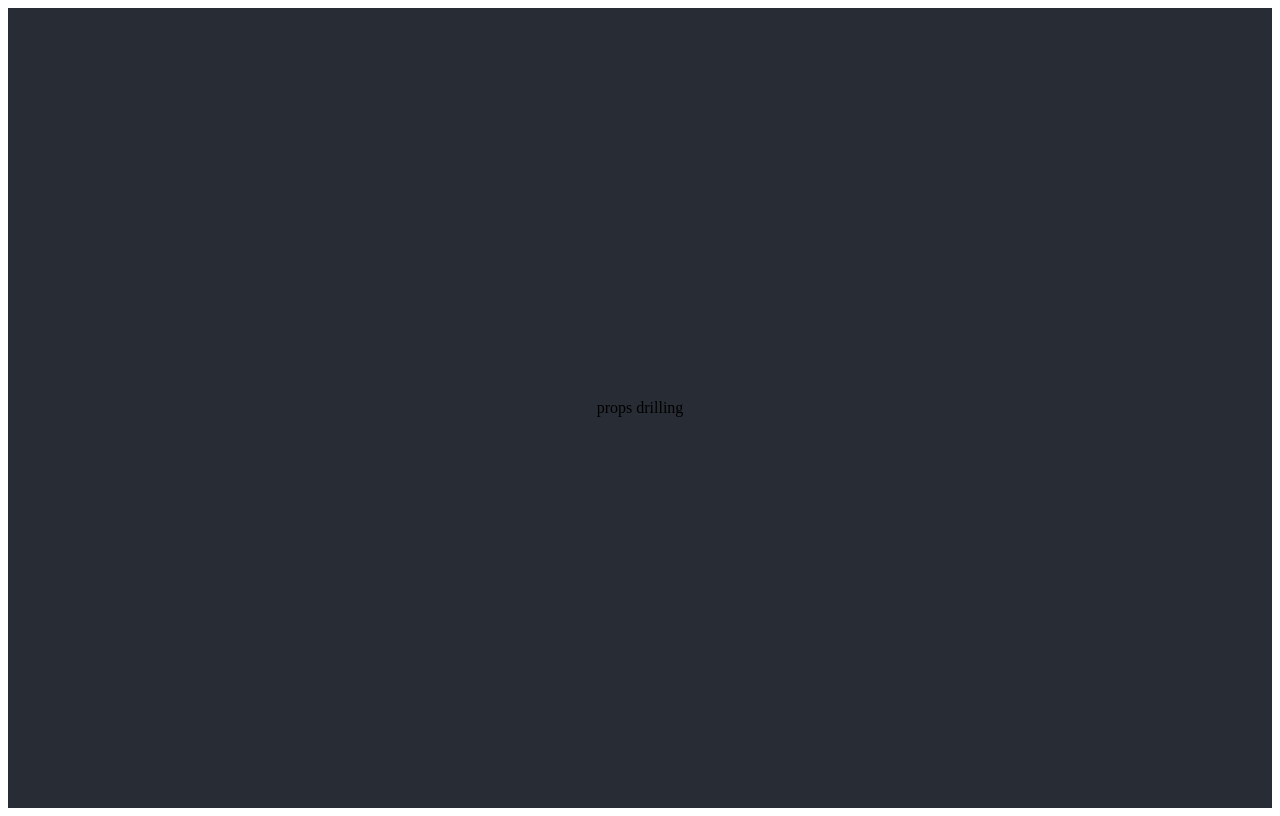
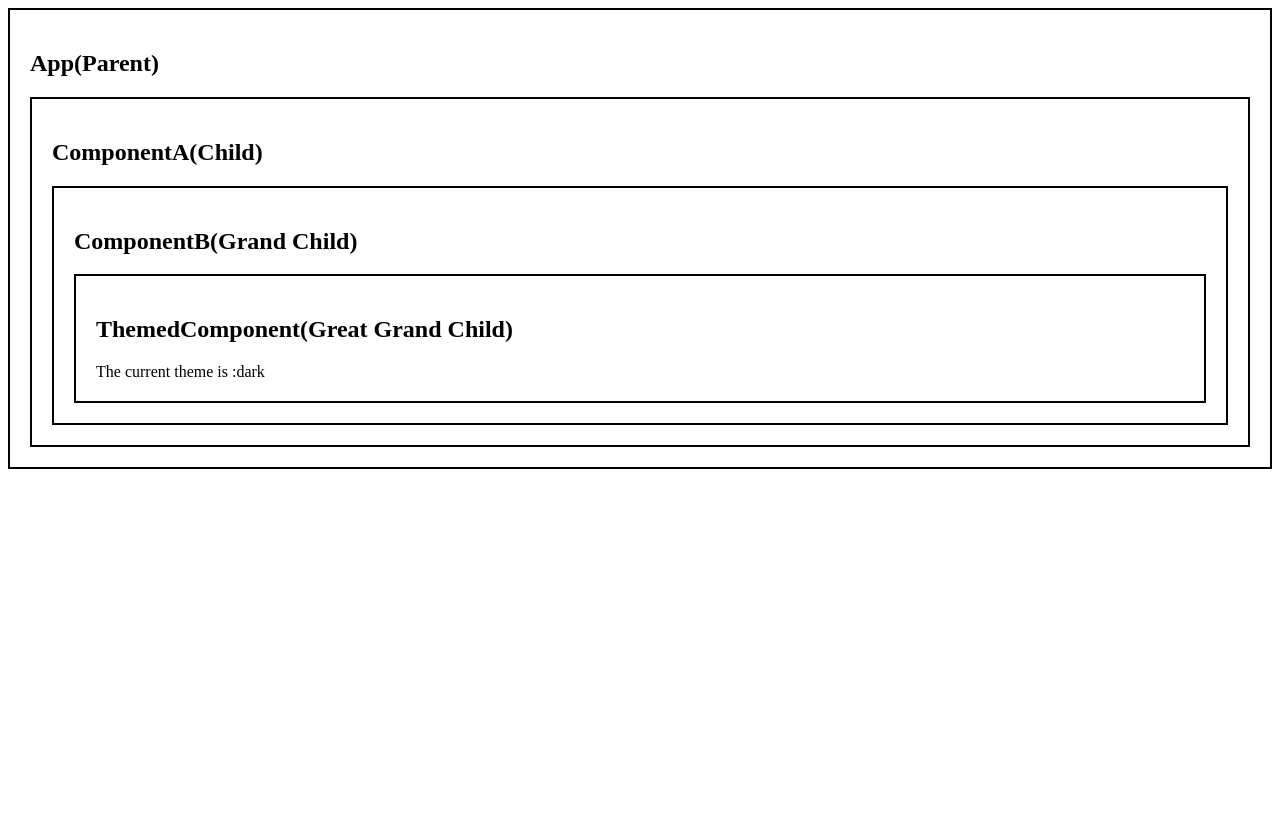
Before and after one commit to berihun/web-site-react, a React (Vite) app: page / in a window 1280 px wide. Built offline with nearby package versions, Linux system fonts and the light colour scheme.

Commit message:
drilled props example

```diff
--- a/src/App.tsx
+++ b/src/App.tsx
@@ -2,11 +2,50 @@ import "./App.css";
 import { useState, useRef } from "react";
 
 function App() {
+  // --- prop drilling---------------------
+  // - App =DATA
+  //  - ComponentA
+  //   - ComponentB
+  //    - ThemedComponent == NEEDS THEME
+  // --------end
+
+  // props drilling is difficult to maintain and
+  // not recommended especially if the application complexity is growing
+  // so useContext resolves this issue
+
+  const theme = "dark";
   return (
-    <div className="clock-container">
-      <p>props drilling</p>
+    <div style={{ border: "2px solid black", padding: "20px" }}>
+      <h2>App(Parent)</h2>
+      <ComponentA theme={theme} />
+    </div>
+  );
+}
+function ComponentA({ theme }) {
+  return (
+    <div style={{ border: "2px solid black", padding: "20px" }}>
+      <h2>ComponentA(Child)</h2>
+      <ComponentB theme={theme} />
     </div>
   );
 }
 
+function ComponentB({ theme }) {
+  return (
+    <div style={{ border: "2px solid black", padding: "20px" }}>
+      <h2>ComponentB(Grand Child)</h2>
+      <ThemedComponent theme={theme} />
+    </div>
+  );
+}
+
+function ThemedComponent({ theme }) {
+  return (
+    <div style={{ border: "2px solid black", padding: "20px" }}>
+      <h2>ThemedComponent(Great Grand Child)</h2>
+      The current theme is :{theme}
+    </div>
+  );
+  return <div>The current theme is :{theme} </div>;
+}
 export default App;
```
